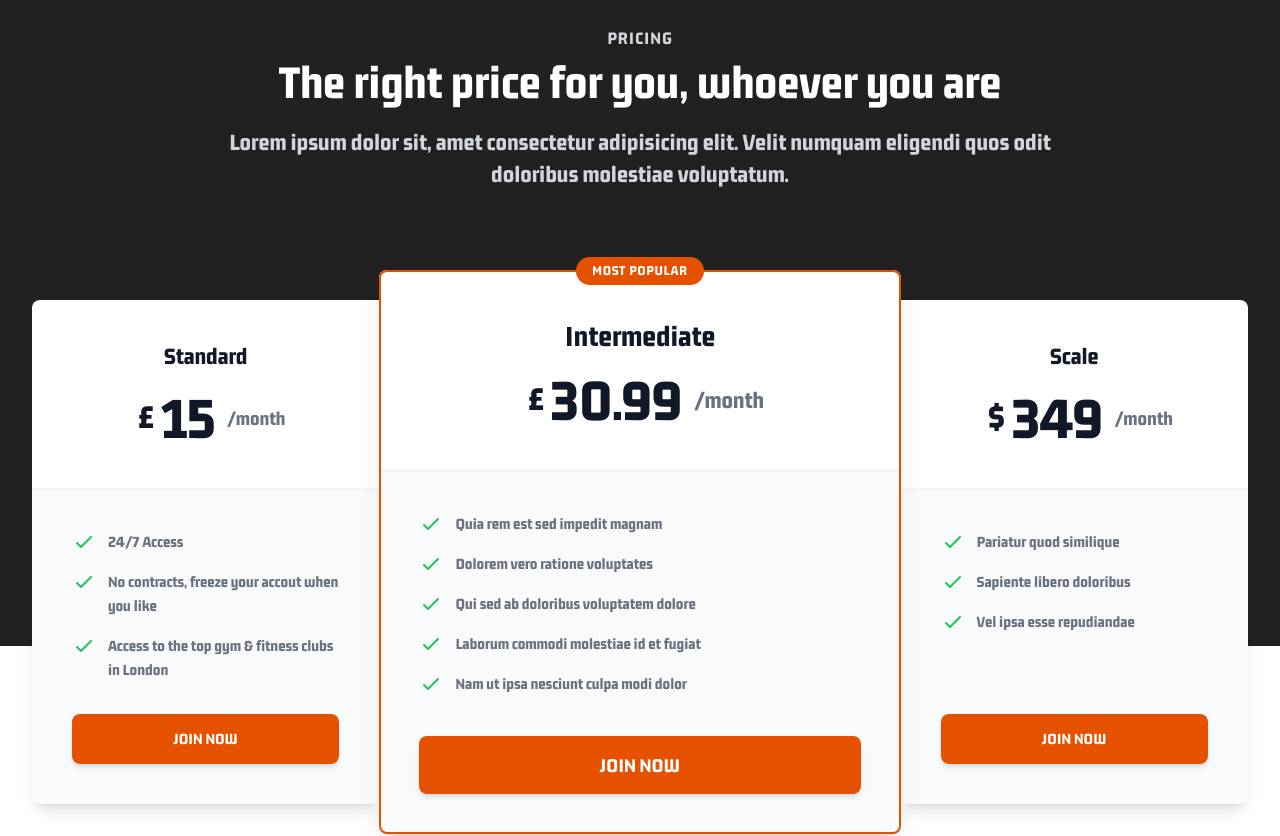
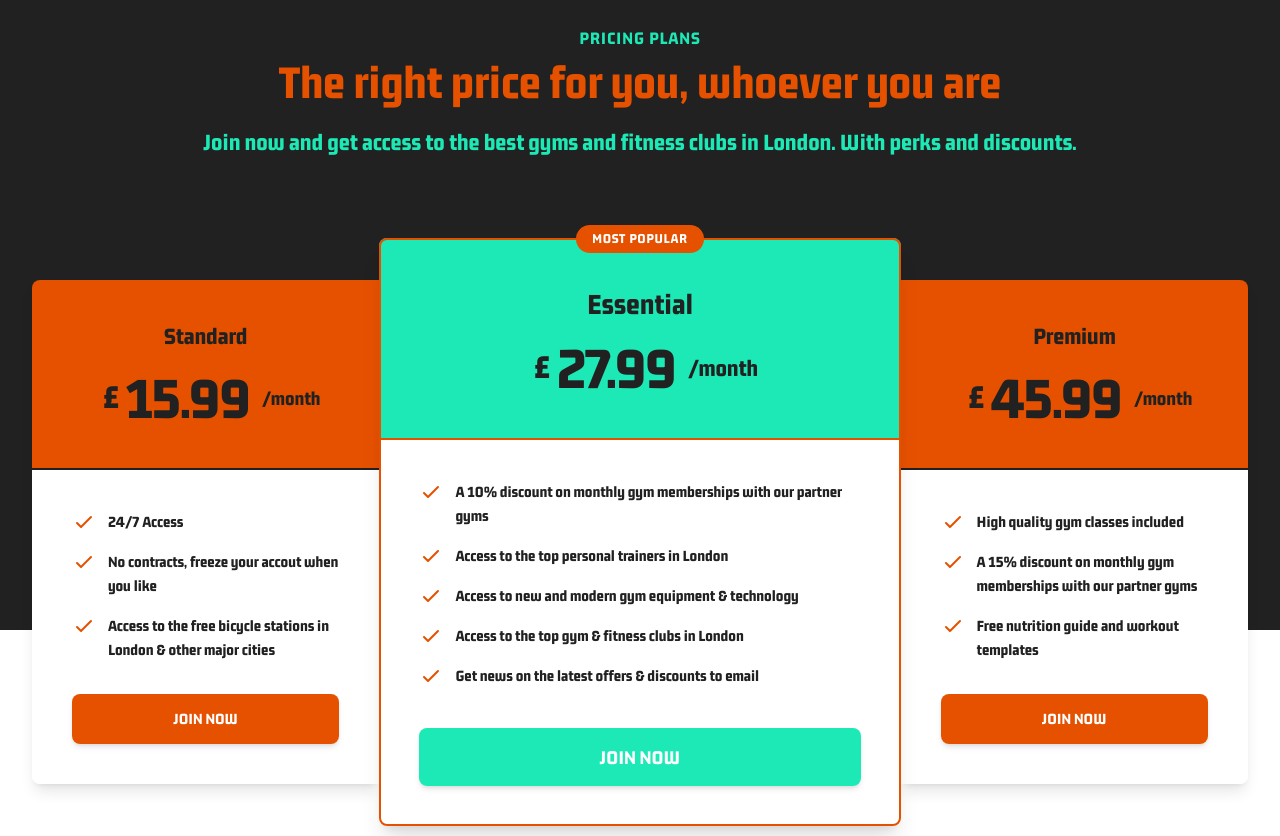
Before and after one commit to Jonwodi/ldn_central_fitness_frontend_react_project, a React (Create React App) app: page / in a window 1280 px wide. Shown: the part 1220-2056 px from the top of the page. Built offline with nearby package versions, Linux system fonts and the light colour scheme; no server answers.

Commit message:
tailwind paperform component complete

```diff
--- a/src/components/TailwindPaperForm.js
+++ b/src/components/TailwindPaperForm.js
@@ -4,35 +4,35 @@ import { CheckIcon } from "@heroicons/react/outline";
 const standardFeatures = [
   "24/7 Access",
   "No contracts, freeze your accout when you like",
+  "Access to the free bicycle stations in London & other major cities",
+];
+const premiumFeatures = [
+  "High quality gym classes included",
+  "A 15% discount on monthly gym memberships with our partner gyms",
+  "Free nutrition guide and workout templates",
+];
+const essentialFeatures = [
+  "A 10% discount on monthly gym memberships with our partner gyms",
+  "Access to the top personal trainers in London",
+  "Access to new and modern gym equipment & technology",
   "Access to the top gym & fitness clubs in London",
-];
-const scaleFeatures = [
-  "Pariatur quod similique",
-  "Sapiente libero doloribus",
-  "Vel ipsa esse repudiandae",
-];
-const intermediateFeatures = [
-  "Quia rem est sed impedit magnam",
-  "Dolorem vero ratione voluptates",
-  "Qui sed ab doloribus voluptatem dolore",
-  "Laborum commodi molestiae id et fugiat",
-  "Nam ut ipsa nesciunt culpa modi dolor",
+  "Get news on the latest offers & discounts to email",
 ];
 
 export default function TailwindPaperForm() {
   return (
     <div className="bg-[#212121] border-t-2 border-t-[#e65100]">
-      <div className="pt-12 px-4 sm:px-6 lg:px-8 lg:pt-20">
+      <div className="pt-24 px-4 sm:px-6 lg:px-8 lg:pt-20">
         <div className="text-center">
-          <h2 className="text-lg leading-6 font-semibold text-gray-300 uppercase tracking-wider">
-            Pricing
+          <h2 className="text-lg leading-6 font-semibold text-[#1de9b6] uppercase tracking-wider">
+            Pricing Plans
           </h2>
-          <p className="mt-2 text-3xl font-extrabold text-white sm:text-4xl lg:text-5xl">
+          <p className="mt-2 text-3xl font-extrabold text-[#e65100] sm:text-4xl lg:text-5xl">
             The right price for you, whoever you are
           </p>
-          <p className="mt-3 max-w-4xl mx-auto text-xl text-gray-300 sm:mt-5 sm:text-2xl">
-            Lorem ipsum dolor sit, amet consectetur adipisicing elit. Velit
-            numquam eligendi quos odit doloribus molestiae voluptatum.
+          <p className="mt-3 max-w-4xl mx-auto text-xl text-[#1de9b6] sm:mt-5 sm:text-2xl">
+            Join now and get access to the best gyms and fitness clubs in
+            London. With perks and discounts.
           </p>
         </div>
       </div>
@@ -45,37 +45,37 @@ export default function TailwindPaperForm() {
               <div className="mx-auto max-w-md lg:mx-0 lg:max-w-none lg:col-start-1 lg:col-end-3 lg:row-start-2 lg:row-end-3">
                 <div className="h-full flex flex-col rounded-lg shadow-lg overflow-hidden lg:rounded-none lg:rounded-l-lg">
                   <div className="flex-1 flex flex-col">
-                    <div className="bg-white px-6 py-10">
+                    <div className="bg-[#e65100] px-6 py-10">
                       <div>
                         <h3
-                          className="text-center text-2xl font-medium text-gray-900"
-                          id="tier-hobby">
+                          className="text-center text-2xl font-medium text-[#212121]"
+                          id="tier-standard">
                           Standard
                         </h3>
                         <div className="mt-4 flex items-center justify-center">
-                          <span className="px-3 flex items-start text-6xl tracking-tight text-gray-900">
+                          <span className="px-3 flex items-start text-6xl tracking-tight text-[#212121]">
                             <span className="mt-2 mr-2 text-4xl font-medium">
                               £
                             </span>
-                            <span className="font-extrabold">15</span>
+                            <span className="font-extrabold">15.99</span>
                           </span>
-                          <span className="text-xl font-medium text-gray-500">
+                          <span className="text-xl font-medium text-[#212121]">
                             /month
                           </span>
                         </div>
                       </div>
                     </div>
-                    <div className="flex-1 flex flex-col justify-between border-t-2 border-gray-100 p-6 bg-gray-50 sm:p-10 lg:p-6 xl:p-10">
+                    <div className="flex-1 flex flex-col justify-between border-t-2 border-[#212121] p-6 bg-white sm:p-10 lg:p-6 xl:p-10">
                       <ul role="list" className="space-y-4">
                         {standardFeatures.map((feature) => (
                           <li key={feature} className="flex items-start">
                             <div className="flex-shrink-0">
                               <CheckIcon
-                                className="flex-shrink-0 h-6 w-6 text-green-500"
+                                className="flex-shrink-0 h-6 w-6 text-[#e65100]"
                                 aria-hidden="true"
                               />
                             </div>
-                            <p className="ml-3 text-base font-medium text-gray-500">
+                            <p className="ml-3 text-base font-medium text-[#212121]">
                               {feature}
                             </p>
                           </li>
@@ -108,37 +108,37 @@ export default function TailwindPaperForm() {
                       </span>
                     </div>
                   </div>
-                  <div className="bg-white rounded-t-lg px-6 pt-12 pb-10">
+                  <div className="bg-[#1de9b6] rounded-t-lg px-6 pt-12 pb-10">
                     <div>
                       <h3
-                        className="text-center text-3xl font-semibold text-gray-900 sm:-mx-6"
-                        id="tier-growth">
-                        Intermediate
+                        className="text-center text-3xl font-semibold text-[#212121] sm:-mx-6"
+                        id="tier-essential">
+                        Essential
                       </h3>
                       <div className="mt-4 flex items-center justify-center">
-                        <span className="px-3 flex items-start text-6xl tracking-tight text-gray-900 sm:text-6xl">
+                        <span className="px-3 flex items-start text-6xl tracking-tight text-[#212121] sm:text-6xl">
                           <span className="mt-2 mr-2 text-4xl font-medium">
                             £
                           </span>
-                          <span className="font-extrabold">30.99</span>
+                          <span className="font-extrabold">27.99</span>
                         </span>
-                        <span className="text-2xl font-medium text-gray-500">
+                        <span className="text-2xl font-medium text-[#212121]">
                           /month
                         </span>
                       </div>
                     </div>
                   </div>
-                  <div className="border-t-2 border-gray-100 rounded-b-lg pt-10 pb-8 px-6 bg-gray-50 sm:px-10 sm:py-10">
+                  <div className="border-t-2 border-[#e65100] rounded-b-lg pt-10 pb-8 px-6 bg-white sm:px-10 sm:py-10">
                     <ul role="list" className="space-y-4">
-                      {intermediateFeatures.map((feature) => (
+                      {essentialFeatures.map((feature) => (
                         <li key={feature} className="flex items-start">
                           <div className="flex-shrink-0">
                             <CheckIcon
-                              className="flex-shrink-0 h-6 w-6 text-green-500"
+                              className="flex-shrink-0 h-6 w-6 text-[#e65100]"
                               aria-hidden="true"
                             />
                           </div>
-                          <p className="ml-3 text-base font-medium text-gray-500">
+                          <p className="ml-3 text-base font-medium text-[#212121]">
                             {feature}
                           </p>
                         </li>
@@ -148,7 +148,7 @@ export default function TailwindPaperForm() {
                       <div className="rounded-lg shadow-md">
                         <a
                           href="/join"
-                          className="block w-full text-center rounded-lg border border-transparent bg-[#e65100] px-6 py-4 text-xl leading-6 font-medium text-white hover:opacity-75"
+                          className="block w-full text-center rounded-lg border border-transparent bg-[#1de9b6] px-6 py-4 text-xl leading-6 font-medium text-white hover:opacity-75"
                           aria-describedby="tier-growth">
                           JOIN NOW
                         </a>
@@ -160,37 +160,37 @@ export default function TailwindPaperForm() {
               <div className="mt-10 mx-auto max-w-md lg:m-0 lg:max-w-none lg:col-start-6 lg:col-end-8 lg:row-start-2 lg:row-end-3">
                 <div className="h-full flex flex-col rounded-lg shadow-lg overflow-hidden lg:rounded-none lg:rounded-r-lg">
                   <div className="flex-1 flex flex-col">
-                    <div className="bg-white px-6 py-10">
+                    <div className="bg-[#e65100] px-6 py-10">
                       <div>
                         <h3
-                          className="text-center text-2xl font-medium text-gray-900"
-                          id="tier-scale">
-                          Scale
+                          className="text-center text-2xl font-medium text-[#212121]"
+                          id="tier-Premium">
+                          Premium
                         </h3>
                         <div className="mt-4 flex items-center justify-center">
-                          <span className="px-3 flex items-start text-6xl tracking-tight text-gray-900">
+                          <span className="px-3 flex items-start text-6xl tracking-tight text-[#212121]">
                             <span className="mt-2 mr-2 text-4xl font-medium">
-                              $
+                              £
                             </span>
-                            <span className="font-extrabold">349</span>
+                            <span className="font-extrabold">45.99</span>
                           </span>
-                          <span className="text-xl font-medium text-gray-500">
+                          <span className="text-xl font-medium text-[#212121]">
                             /month
                           </span>
                         </div>
                       </div>
                     </div>
-                    <div className="flex-1 flex flex-col justify-between border-t-2 border-gray-100 p-6 bg-gray-50 sm:p-10 lg:p-6 xl:p-10">
+                    <div className="flex-1 flex flex-col justify-between border-t-2 border-[#212121] p-6 bg-white sm:p-10 lg:p-6 xl:p-10">
                       <ul role="list" className="space-y-4">
-                        {scaleFeatures.map((feature) => (
+                        {premiumFeatures.map((feature) => (
                           <li key={feature} className="flex items-start">
                             <div className="flex-shrink-0">
                               <CheckIcon
-                                className="flex-shrink-0 h-6 w-6 text-green-500"
+                                className="flex-shrink-0 h-6 w-6 text-[#e65100]"
                                 aria-hidden="true"
                               />
                             </div>
-                            <p className="ml-3 text-base font-medium text-gray-500">
+                            <p className="ml-3 text-base font-medium text-[#212121]">
                               {feature}
                             </p>
                           </li>
```
